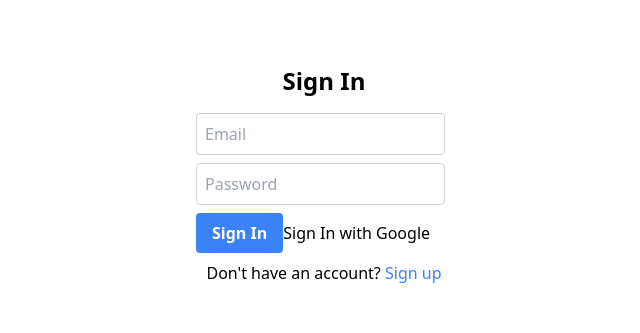
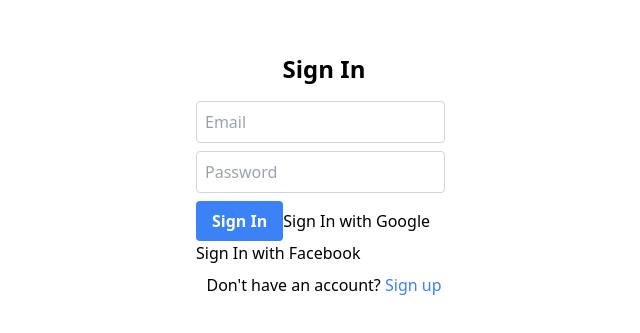
Before and after one commit to StellarStack/Dashboard-Template, a Next.js app: page / in a window 1280 px wide. Shown: the part 245-578 px from the top of the page, without its empty margins (316-956 px from the left). Built offline with nearby package versions, Linux system fonts and the light colour scheme.

Commit message:
update on fb login

```diff
--- a/src/components/SigninForm.js
+++ b/src/components/SigninForm.js
@@ -1,8 +1,11 @@
 import { useState } from 'react';
 import firebase from '../firebase';
 import { useRouter } from 'next/router';
+import { getAuth, signInWithPopup, FacebookAuthProvider } from "firebase/auth";
+// import { FacebookAuthProvider } from "firebase/auth";
 
 const SigninForm = ({ toggleForm }) => {
+  const provider = new FacebookAuthProvider();
     const router = useRouter();
     const [email, setEmail] = useState('');
     const [password, setPassword] = useState('');
@@ -18,6 +21,32 @@ const SigninForm = ({ toggleForm }) => {
         setError(error.message);
       }
     };
+    const handleSignInWithFacebook = async () => {
+      const auth = getAuth();
+      signInWithPopup(auth, provider)
+        .then((result) => {
+          // The signed-in user info.
+          const user = result.user;
+
+          // This gives you a Facebook Access Token. You can use it to access the Facebook API.
+          const credential = FacebookAuthProvider.credentialFromResult(result);
+          const accessToken = credential.accessToken;
+
+          // IdP data available using getAdditionalUserInfo(result)
+          // ...
+        })
+        .catch((error) => {
+          // Handle Errors here.
+          const errorCode = error.code;
+          const errorMessage = error.message;
+          // The email of the user's account used.
+          const email = error.customData.email;
+          // The AuthCredential type that was used.
+          const credential = FacebookAuthProvider.credentialFromError(error);
+
+          // ...
+        });
+      };
 
     const handleSubmit = async (e) => {
       e.preventDefault();
@@ -54,6 +83,7 @@ const SigninForm = ({ toggleForm }) => {
         </button>
         {/* Sign in with Google button */}
         <button onClick={handleSignIn}>Sign In with Google</button>
+        <button onClick={handleSignInWithFacebook}>Sign In with Facebook</button>
       </form>
       <p className="mt-2">
         Don't have an account?{' '}
```
